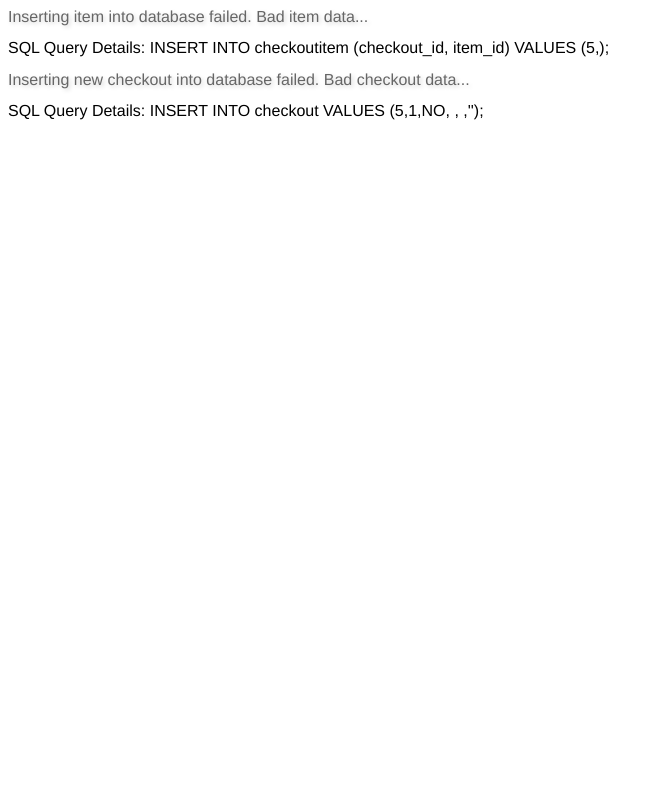
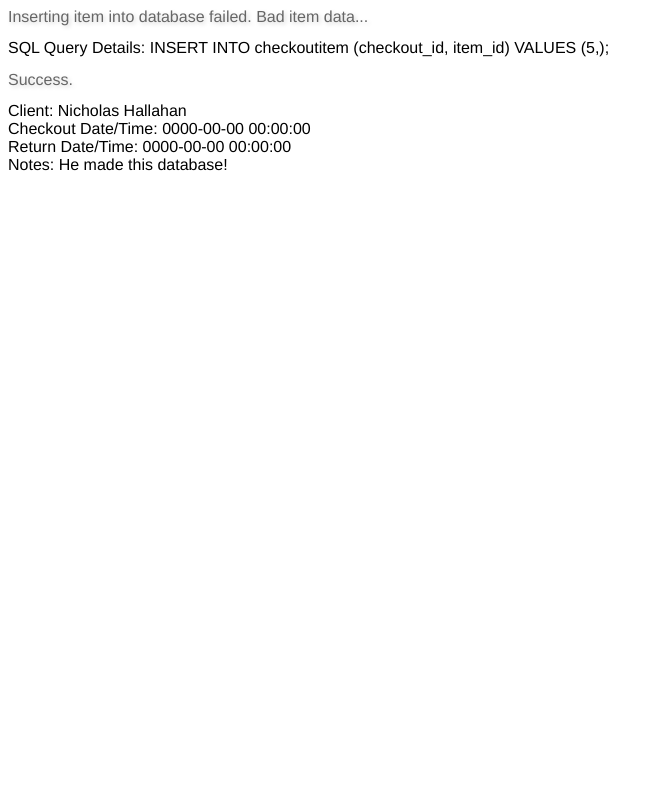
Before and after one commit to hallahan/smallitems, a PHP site: page /newcheckout_db.php?client_id=1 in a window 1280 px wide. Shown: the whole page, without its empty margins (0-663 px from the left). Run offline with PHP 8.4, Linux system fonts and the light colour scheme; data comes from the database, SQL or seed files in the repository; data that the repository does not hold is empty.

Commit message:
success, now can add a checkout to db

```diff
--- a/newcheckout_db.php
+++ b/newcheckout_db.php
@@ -10,6 +10,8 @@
 </head>
 
 <body>
+
+
 
 
 <?php
@@ -49,25 +51,31 @@ while ($row = mysql_fetch_array( $max_r) ) {
   $highest_id = $row[0];
 }
 
+$new_checkout_id = $highest_id + 1;
+
 $q =
-"INSERT INTO checkout
-VALUES (" .
-$highest_id+1 . "," .
-$esc_client_id . "," .
-"NO" . "," .
-$esc_checkout_date . " " . $esc_checkout_time . "," .
-$esc_return_date . " " . $esc_return_time . ",'" .
+"INSERT INTO  `checkout` (
+`client_id` ,
+`returned` ,
+`checkout_time` ,
+`return_time` ,
+`notes`
+)
+VALUES ('" .
+$esc_client_id . "', '" .
+"NO" . "', '" .
+$esc_checkout_date . " " . $esc_checkout_time . "', '" .
+$esc_return_date . " " . $esc_return_time . "', '" .
 $esc_notes .
-"');";
+"' );";
 
 $qr = mysql_query($q);
 
-$j=1;
 foreach ($item_ids as $i) {
   $q2 =
 "INSERT INTO checkoutitem (checkout_id, item_id)
 VALUES (" .
-$highest_id + $j . "," .
+  $new_checkout_id. "," .
   $i .
 ");";
 
@@ -89,14 +97,14 @@ $t1 =
 "SELECT *
 FROM checkout
 JOIN client USING( client_id )
-WHERE checkout_id=" . $highest_id+1 .
+WHERE checkout_id=" . $new_checkout_id .
 ";";
 
 $t2 =
 "SELECT *
 FROM checkoutitem
 JOIN item USING( item_id )
-WHERE checkout_id=" . $highest_id+1 .
+WHERE checkout_id=" . $new_checkout_id .
 ";";
 
 $t1q = mysql_query($t1);
--- a/newcheckoutmiddle.php
+++ b/newcheckoutmiddle.php
@@ -230,7 +230,7 @@ function submitCheckout() {
 	}
 	window.location = './newcheckout_db.php?' +
 										'client_id=' + client_id +
-										'&items_str=' + items_str +
+										'&items_str=' + items.join("_") +
 										'&checkout_date=' + checkoutDate +
 										'&return_date=' + returnDate +
 										'&checkout_time=' + checkoutTime +
--- a/staging/checkout.php
+++ b/staging/checkout.php
@@ -5,7 +5,7 @@ $checkout_time =	$_GET["checkout_time"];
 $return_time =		$_GET["return_time"];
 $notes =					$_GET["notes"];
 
-include 'dbsetup.php';
+include '../dbsetup.php';
 
 $formatstr =
 '<h2>Checkout Date/Time:</h2>
--- a/staging/client.php
+++ b/staging/client.php
@@ -9,7 +9,7 @@ $formatstr =
 	%s
 </p>';
 
-include 'dbsetup.php';
+include '../dbsetup.php';
 
 $esc = mysql_real_escape_string( $id );
 
--- a/staging/item.php
+++ b/staging/item.php
@@ -9,7 +9,7 @@ $id=$_GET["id"];
 $formatstr =
 '%s (%s)<br/>';
 
-include 'dbsetup.php';
+include '../dbsetup.php';
 
 $ids = explode('_', $id);
 
```
Also changed, not shown: notes.txt (added, +16 -0 lines). Lines whose indentation alone changed are shown as unchanged.
